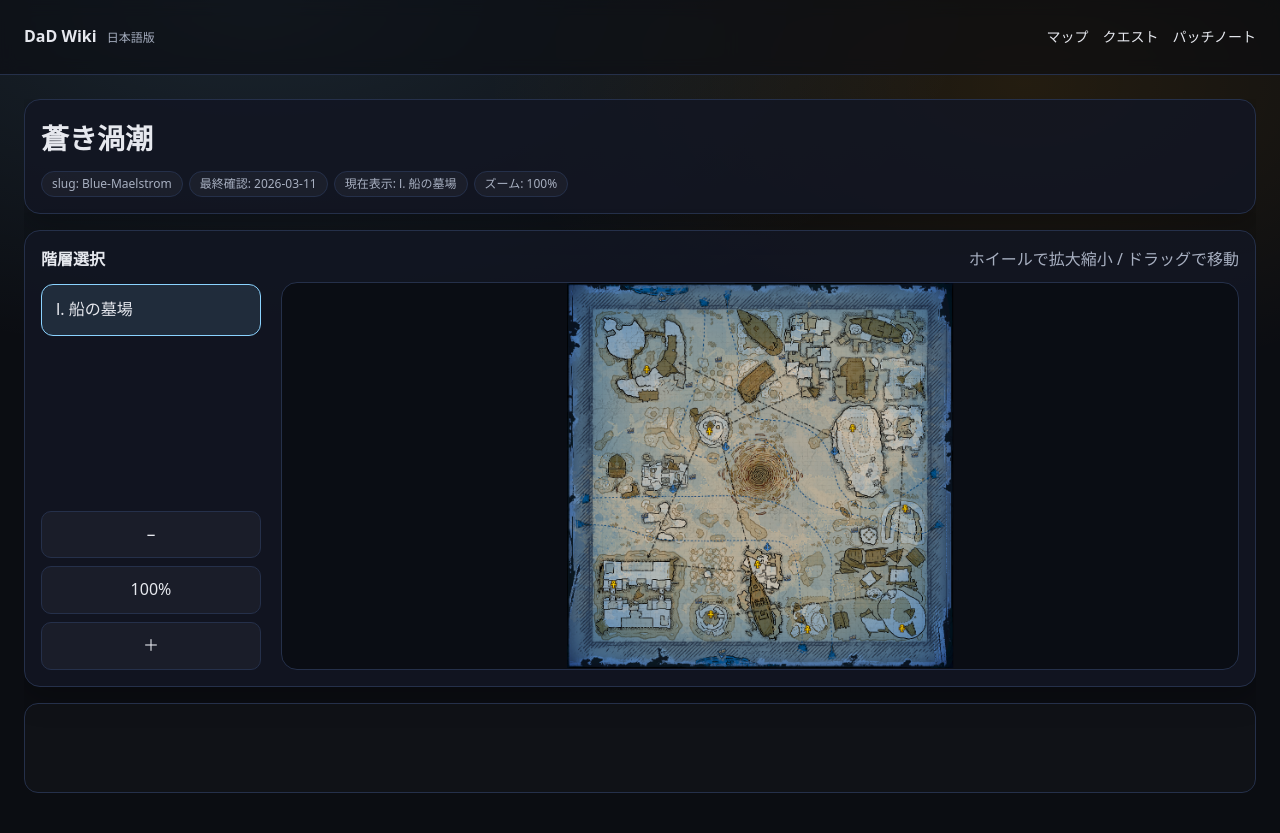
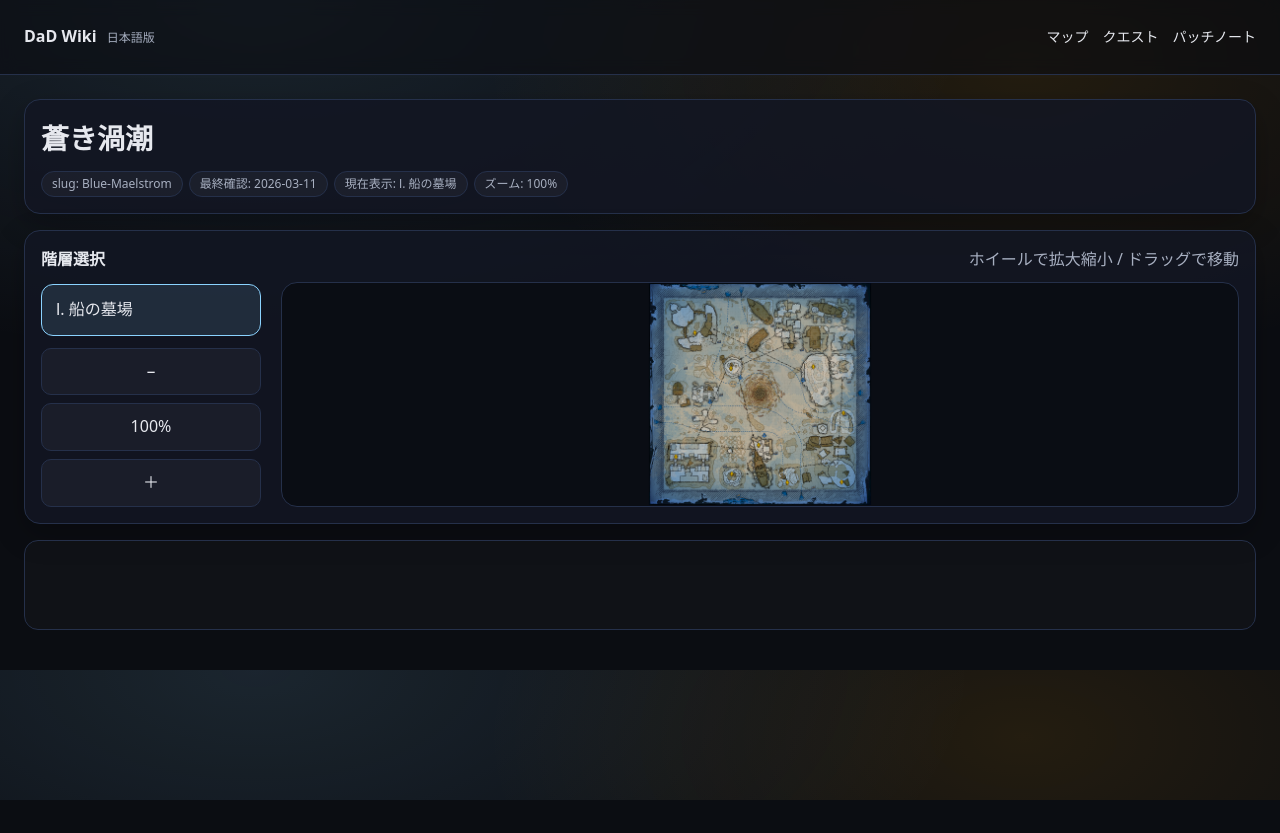
Before and after one commit to fumimasa-k/dad-wiki, a Next.js app: page /maps/Blue-Maelstrom in a window 1280 px wide. After the commit the page ends 800 px from the top, so only its background shows below. Built offline with nearby package versions, Linux system fonts and the light colour scheme.

Commit message:
マップページのスクロール固定を削除

```diff
--- a/app/globals.css
+++ b/app/globals.css
@@ -331,11 +331,7 @@ hr.sep {
 ========================= */
 
 .mapPageRoot {
-    height: calc(100vh - 90px);
-    max-height: calc(100vh - 90px);
-    overflow: hidden;
     display: grid;
-    grid-template-rows: auto minmax(0, 1fr);
     gap: 16px;
 }
 
@@ -345,7 +341,6 @@ hr.sep {
 
 .mapPageMain {
     min-height: 0;
-    overflow: hidden;
 }
 
 .mapLayout {
@@ -867,12 +862,6 @@ hr.sep {
 }
 
 @media (max-width: 900px) {
-    .mapPageRoot {
-        height: calc(100vh - 80px);
-        max-height: calc(100vh - 80px);
-        overflow: hidden;
-    }
-
     .mapLayout {
         grid-template-columns: 1fr;
     }
--- a/app/maps/[slug]/MapDetailClient.tsx
+++ b/app/maps/[slug]/MapDetailClient.tsx
@@ -25,23 +25,6 @@ export default function MapDetailClient({ map }: { map: MapInfo }) {
     const selectedFloor = useMemo(() => {
         return map.floors.find((f) => f.id === selectedFloorId) ?? map.floors[0];
     }, [map.floors, selectedFloorId]);
-
-    useEffect(() => {
-        // 階層を切り替えたらズームと位置を初期化
-        setScale(1);
-        setTranslate({ x: 0, y: 0 });
-        const prevHtmlOverflow = document.documentElement.style.overflow;
-        const prevBodyOverflow = document.body.style.overflow;
-
-        document.documentElement.style.overflow = "hidden";
-        document.body.style.overflow = "hidden";
-
-        return () => {
-            document.documentElement.style.overflow = prevHtmlOverflow;
-            document.body.style.overflow = prevBodyOverflow;
-        };
-    }, [selectedFloorId]);
-
     function clampScale(next: number) {
         return Math.min(MAX_SCALE, Math.max(MIN_SCALE, Number(next.toFixed(3))));
     }
```
